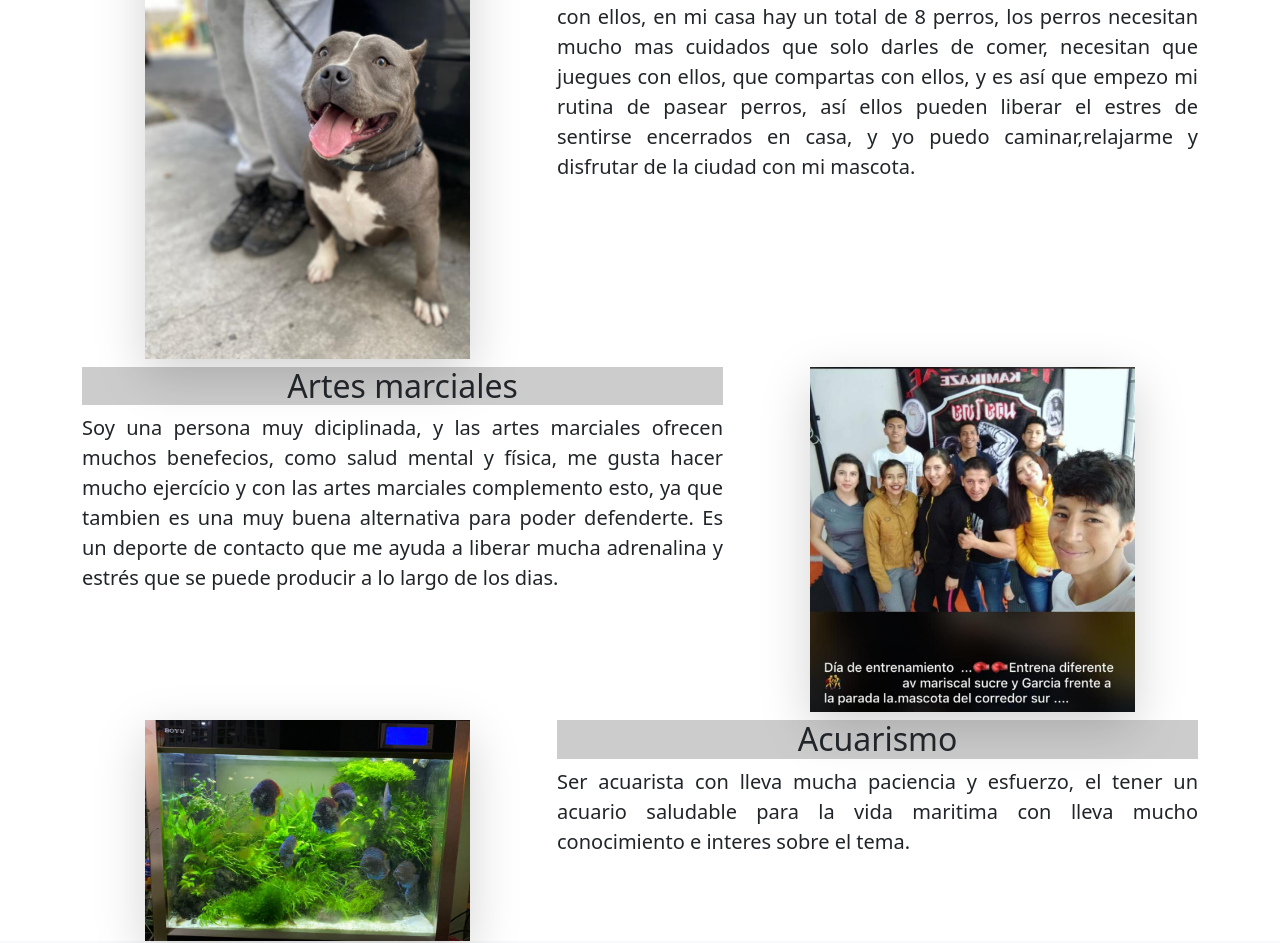
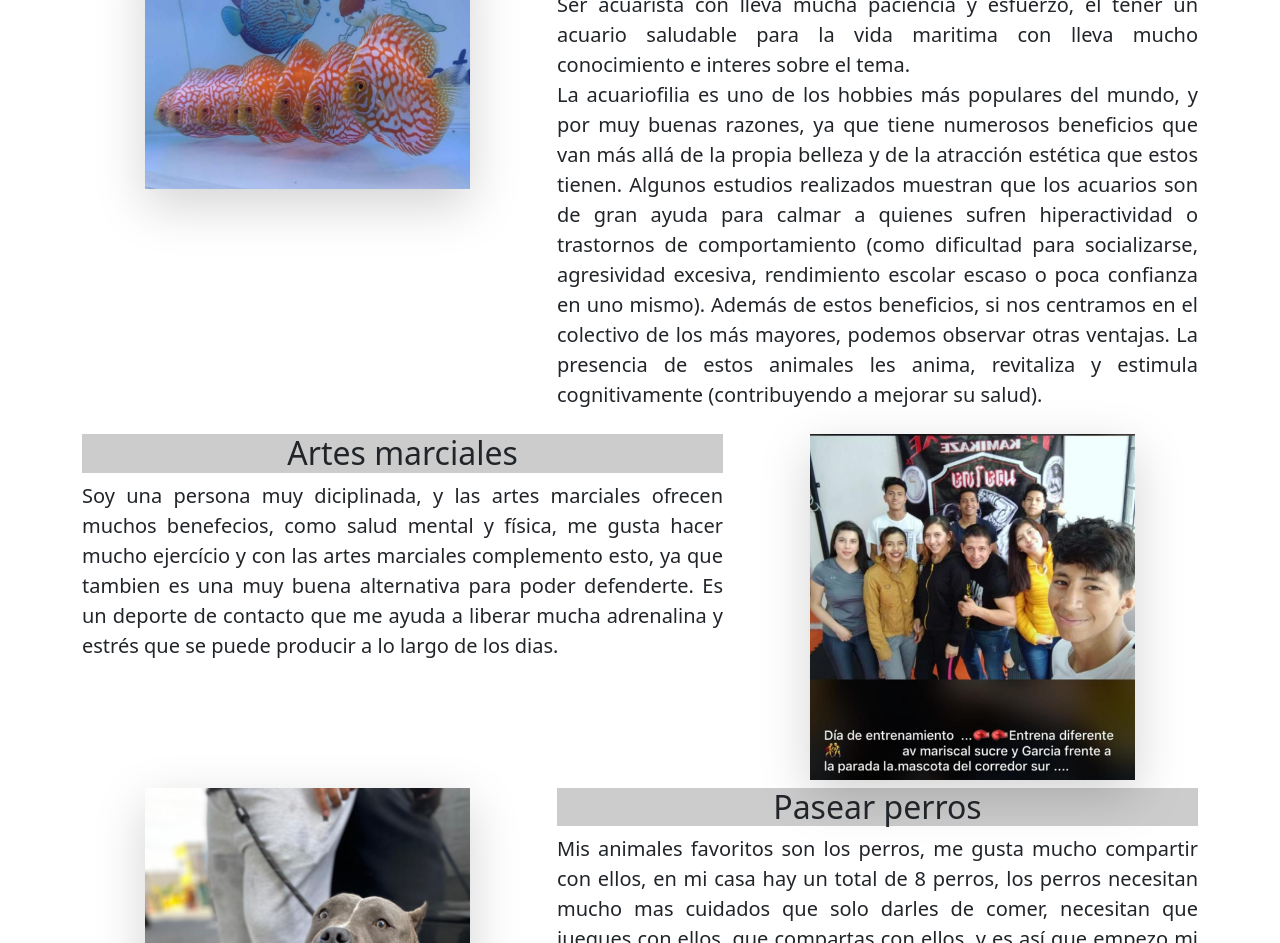
Before and after one commit to JFernandoObando/BlogCompleto, a plain HTML site: page pasatiempos.html in a window 1280 px wide. Shown: the part 713-1656 px from the top of the page. Drawn offline with Linux system fonts and the light colour scheme.

Commit message:
cuarto commit

```diff
--- a/pasatiempos.html
+++ b/pasatiempos.html
@@ -58,6 +58,11 @@
                     </h2>
                     <p class="lead ">Soy una persona que le gusta mucho salir en bicicleta, disfrutar los paisajes y luegares donde se puede acceder con
                         ella, ir a mi propio ritmo, es una experiencia maravillosa que ni caminar ni andar en auto se puede comparar.
+                        Porque las carreras visitan lugares remotos y poco conocidos, sitios a los que no llegan otros deportes: carreteras, paisajes,
+                         puertos de montaña o pueblos a los que luego peregrinaremos como feligreses de una secta a un altar, para recordar las hazañas de nuestro héroes. Nos gusta porque aprendemos geografía.
+
+                        Porque representan los últimos resquicios de épica que nos queda en el deporte: los grandes kilometrajes, las pendientes de los grandes puertos,
+                        la altitud de las montañas, las inclemencias del tiempo, el estado del firme de las carreteras… Porque los ciclistas, en ocasiones, se dejan la vida en el empeño.
                          </p>
 
                 </div>
@@ -68,6 +73,46 @@
                 </div>
             </div>
 
+
+            <div class="row featurette">
+                <div class="col-md-7 order-md-2">
+
+                    <h2 class="featurette-heading text-center mt-2">
+                        Acuarismo
+                    </h2>
+                    <p class="lead">Ser acuarista con lleva mucha paciencia y esfuerzo, el tener un acuario saludable para la vida maritima con lleva mucho conocimiento e interes
+                        sobre el tema. <br>
+                        La acuariofilia es uno de los hobbies más populares del mundo, y por muy buenas razones, ya que tiene numerosos beneficios que van más allá de la propia belleza y de la atracción estética que estos tienen.
+                        Algunos estudios realizados muestran que los acuarios son de gran ayuda para calmar a quienes sufren hiperactividad o trastornos de comportamiento (como dificultad para socializarse, agresividad excesiva,
+                        rendimiento escolar escaso o poca confianza en uno mismo).
+                        Además de estos beneficios, si nos centramos en el colectivo de los más mayores, podemos observar otras ventajas. La presencia de estos animales les anima, revitaliza y estimula cognitivamente (contribuyendo
+                        a mejorar su salud).
+                         </p>
+
+                </div>
+            <div class="col-md-5 order-md-1 mt-2">
+                <img class="bd-placeholder-img bd-placeholder-img-lg featurette-image img-fluid mx-auto shadow-lg" width="500"   src="assets/img/ac1.jpeg"  />
+                               </div>
+            </div>
+
+            <div class="row featurette">
+                <div class="col-md-7">
+
+                    <h2 class="featurette-heading text-center mt-2 ">
+                        Artes marciales
+                    </h2>
+                    <p class="lead ">Soy una persona muy diciplinada, y las artes marciales ofrecen muchos benefecios, como salud mental y física, me gusta hacer mucho ejercício
+                        y con las artes marciales complemento esto, ya que tambien es una muy buena alternativa para poder defenderte. Es un deporte de contacto
+                        que me ayuda a liberar mucha adrenalina y estrés que se puede producir a lo largo de los dias.
+                         </p>
+
+                </div>
+            <div class="col-md-5 mt-2">
+                <img class="bd-placeholder-img bd-placeholder-img-lg featurette-image img-fluid mx-auto shadow-lg " width="500" src="assets/img/m1.jpeg"  />
+            <!--    <img class="bd-placeholder-img bd-placeholder-img-lg featurette-image img-fluid mx-auto shadow-lg" width="200" height="300"  src="assets/img/c2.jpeg"  />-->
+
+                </div>
+            </div>
 
 
 
@@ -92,43 +137,11 @@
 
 
 
-            <div class="row featurette">
-                <div class="col-md-7">
-
-                    <h2 class="featurette-heading text-center mt-2 ">
-                        Artes marciales
-                    </h2>
-                    <p class="lead ">Soy una persona muy diciplinada, y las artes marciales ofrecen muchos benefecios, como salud mental y física, me gusta hacer mucho ejercício
-                        y con las artes marciales complemento esto, ya que tambien es una muy buena alternativa para poder defenderte. Es un deporte de contacto
-                        que me ayuda a liberar mucha adrenalina y estrés que se puede producir a lo largo de los dias.
-                         </p>
-
-                </div>
-            <div class="col-md-5 mt-2">
-                <img class="bd-placeholder-img bd-placeholder-img-lg featurette-image img-fluid mx-auto shadow-lg " width="500" src="assets/img/m1.jpeg"  />
-            <!--    <img class="bd-placeholder-img bd-placeholder-img-lg featurette-image img-fluid mx-auto shadow-lg" width="200" height="300"  src="assets/img/c2.jpeg"  />-->
-
-                </div>
-            </div>
 
 
 
 
-            <div class="row featurette">
-                <div class="col-md-7 order-md-2">
 
-                    <h2 class="featurette-heading text-center mt-2">
-                        Acuarismo
-                    </h2>
-                    <p class="lead">Ser acuarista con lleva mucha paciencia y esfuerzo, el tener un acuario saludable para la vida maritima con lleva mucho conocimiento e interes
-                        sobre el tema.
-                         </p>
-
-                </div>
-            <div class="col-md-5 order-md-1 mt-2">
-                <img class="bd-placeholder-img bd-placeholder-img-lg featurette-image img-fluid mx-auto shadow-lg" width="500"   src="assets/img/a1.jpeg"  />
-                               </div>
-            </div>
 
         </div>
         </article>
```
Also changed, not shown: assets/img/ac1.jpeg (added), assets/img/acu1.jpeg (added).
